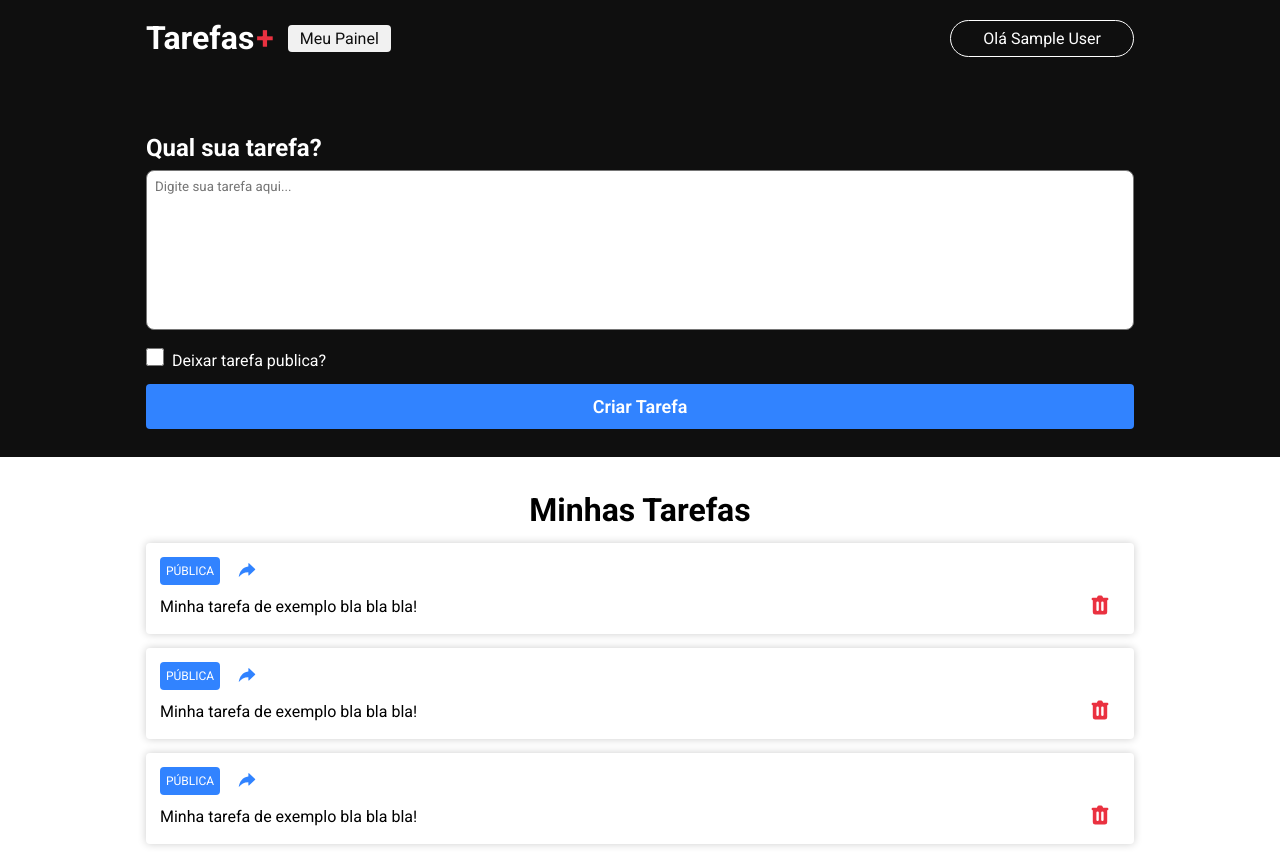
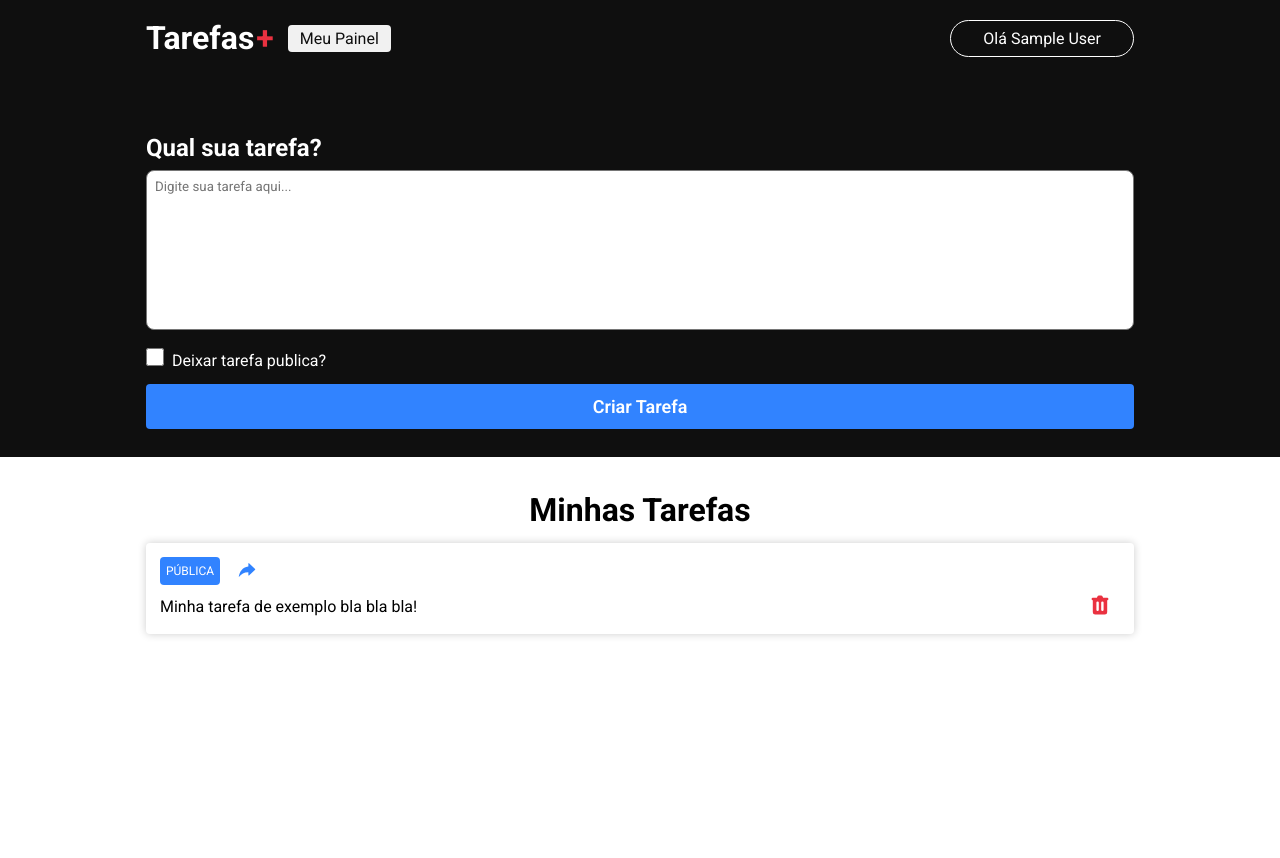
Before and after one commit to jhonatan-oliveiradev/taskify, a Next.js app: page /dashboard in a window 1280 px wide. After the commit the page ends 800 px from the top, so only its background shows below. Built offline with nearby package versions, Linux system fonts and the light colour scheme; no server answers; sample sign-in values are in the browser's storage.

Commit message:
:sparkles: feat: lógica para criar tasks implementada

```diff
--- a/src/pages/dashboard/index.tsx
+++ b/src/pages/dashboard/index.tsx
@@ -1,14 +1,23 @@
 import { ChangeEvent, FormEvent, useState } from "react";
-import Head from "next/head";
 import { GetServerSideProps } from "next";
 import { getSession } from "next-auth/react";
 import { Textarea } from "@/components/Textarea";
 import { IoIosShareAlt } from "react-icons/io";
 import { HiTrash } from "react-icons/hi";
+import Head from "next/head";
+
+import { db } from "../../services/firebaseConnection";
+import { addDoc, collection } from "firebase/firestore";
 
 import styles from "./dashboard.module.css";
 
-export default function Dashboard() {
+interface DashboardProps {
+	user: {
+		email: string;
+	};
+}
+
+export default function Dashboard({ user }: DashboardProps) {
 	const [input, setInput] = useState("");
 	const [publicTask, setPublicTask] = useState(false);
 
@@ -16,13 +25,23 @@ export default function Dashboard() {
 		setPublicTask(e.target.checked);
 	}
 
-	function handleRegisterTask(e: FormEvent) {
+	async function handleRegisterTask(e: FormEvent) {
 		e.preventDefault();
 
-		if (input === "") {
-			return;
-		} else {
-			alert("Tarefa criada com sucesso!");
+		if (input === "") return;
+
+		try {
+			await addDoc(collection(db, "tasks"), {
+				task: input,
+				created: new Date(),
+				user: user?.email,
+				public: publicTask,
+			});
+
+			setInput("");
+			setPublicTask(false);
+		} catch (err) {
+			console.log(err);
 		}
 	}
 
@@ -76,36 +95,6 @@ export default function Dashboard() {
 							</button>
 						</div>
 					</article>
-
-					<article className={styles.task}>
-						<div className={styles.tagContainer}>
-							<label className={styles.tag}>PÚBLICA</label>
-							<button className={styles.shareButton}>
-								<IoIosShareAlt size={22} color="#3183ff" />
-							</button>
-						</div>
-						<div className={styles.taskContent}>
-							<p>Minha tarefa de exemplo bla bla bla!</p>
-							<button className={styles.trashButton}>
-								<HiTrash size={24} color="#ea3140" />
-							</button>
-						</div>
-					</article>
-
-					<article className={styles.task}>
-						<div className={styles.tagContainer}>
-							<label className={styles.tag}>PÚBLICA</label>
-							<button className={styles.shareButton}>
-								<IoIosShareAlt size={22} color="#3183ff" />
-							</button>
-						</div>
-						<div className={styles.taskContent}>
-							<p>Minha tarefa de exemplo bla bla bla!</p>
-							<button className={styles.trashButton}>
-								<HiTrash size={24} color="#ea3140" />
-							</button>
-						</div>
-					</article>
 				</section>
 			</main>
 		</div>
@@ -124,6 +113,10 @@ export const getServerSideProps: GetServerSideProps = async ({ req }) => {
 		};
 	}
 	return {
-		props: {},
+		props: {
+			user: {
+				email: session?.user?.email,
+			},
+		},
 	};
 };
```
Also changed, not shown: src/services/firebaseConnection.ts (renamed from src/services/firebaseConection.ts).
